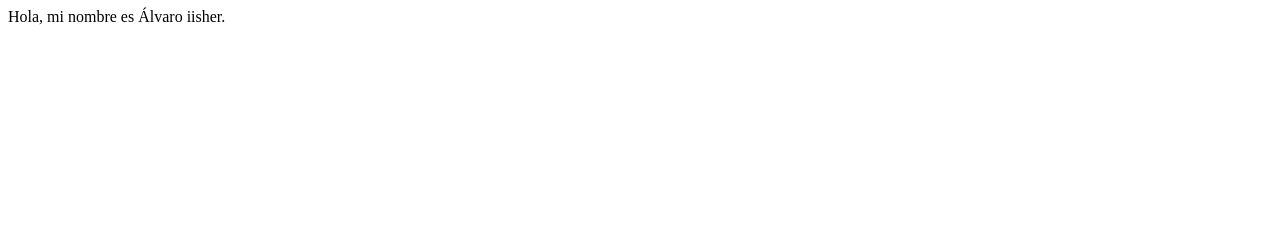
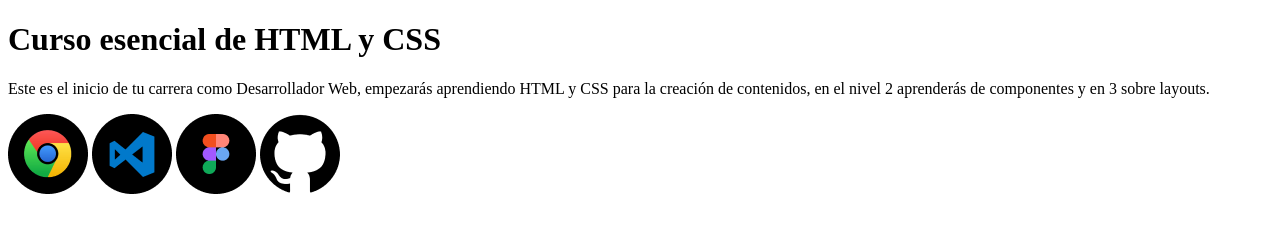
Before and after one commit to alvaroiisher/curso-esencial-html-css, a plain HTML site: page index.html in a window 1280 px wide. Drawn offline with Linux system fonts and the light colour scheme.

Commit message:
Hemos agregado las imágenes de los logos del Setup

```diff
--- a/index.html
+++ b/index.html
@@ -1,10 +1,21 @@
 <!DOCTYPE html>
-<html lang="en">
-<head>
-  <meta charset="UTF-8">
-  <meta name="viewport" content="width=device-width, initial-scale=1.0">
-  <title>Document</title>
-</head>
-  Hola, mi nombre es Álvaro iisher.
-</body>
+<html lang="es">
+  <head>
+    <meta charset="UTF-8">
+    <meta name="viewport" content="width=device-width, initial-scale=1.0">
+    <title>El Blog de iisher</title>
+  </head>
+  <body>
+    <h1>
+      Curso esencial de HTML y CSS
+    </h1>
+    <p>
+      Este es el inicio de tu carrera como Desarrollador Web, empezarás aprendiendo HTML y CSS para la creación de contenidos,
+      en el nivel 2 aprenderás de componentes y en 3 sobre layouts.
+    </p>
+    <img src="images/google-chrome.png" alt="Logo de Google Chrome" title= "Logo de Google Chrome">
+    <img src="images/visual-studio-code.png" alt="Logo de Visual Studio Code" title= "Logo del editor de código Visual Studio Code">
+    <img src="images/figma.png" alt="Logo de Figma" title= "Logo de Figma">
+    <img src="images/github.png" alt="Logo de Github" title= "Logo del Control de versiones Github">
+  </body>
 </html>
```
Also changed, not shown: images/figma.png (added), images/github.png (added), images/google-chrome.png (added), images/visual-studio-code.png (added).
